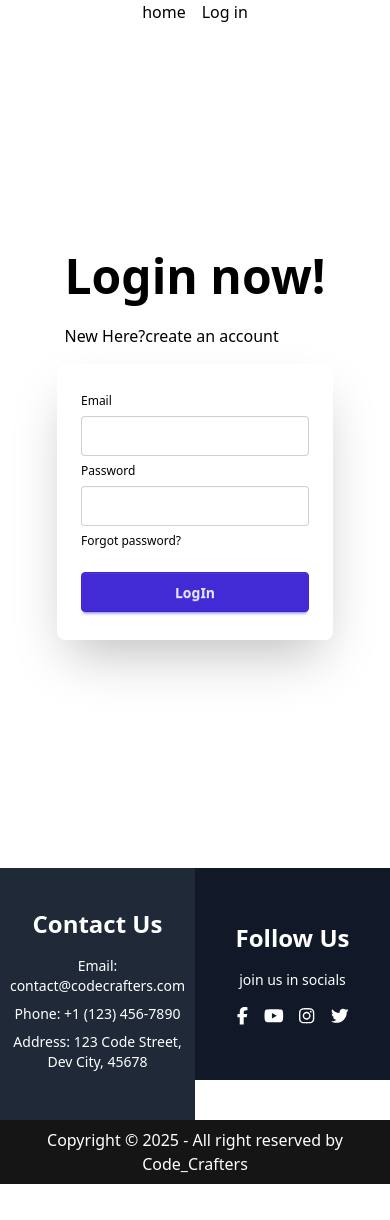
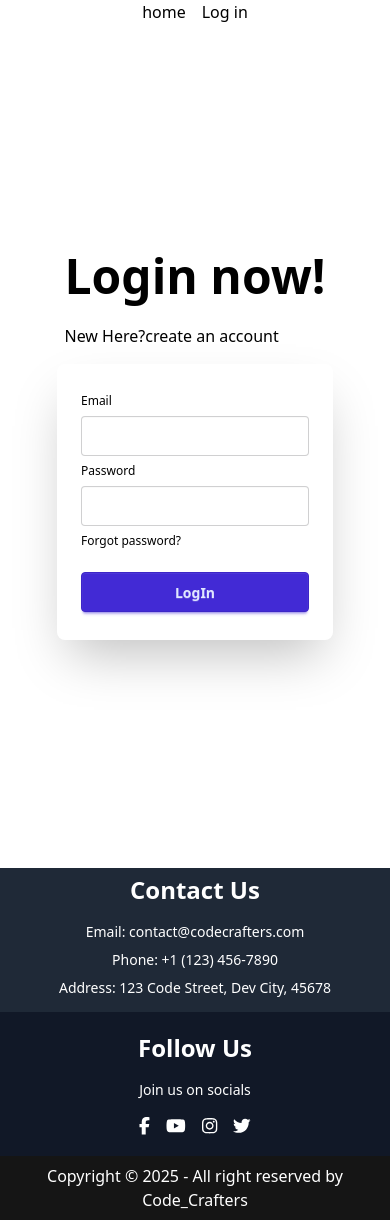
Before and after one commit to Ananthadeb1/Go-Trip-Client, a React (Vite) app: page /login in a window 390 px wide. Before the commit the page ends 1184 px from the top, so only its background shows below. Built offline with nearby package versions, Linux system fonts and the light colour scheme; no server answers.

Commit message:
some modification

```diff
--- a/src/Pages/Shared/Footer/Footer.jsx
+++ b/src/Pages/Shared/Footer/Footer.jsx
@@ -4,20 +4,19 @@ import { FontAwesomeIcon } from '@fortawesome/react-fontawesome';
 const Footer = () => {
     return (
         <footer>
-            <div className="footer flex gap-0 py-0 text-white">
-                <div className="w-1/2 py-10 flex justify-center items-center" style={{ backgroundColor: '#1F2937' }}>
+            <div className="footer h-72 flex flex-col md:flex-row gap-0 py-0 text-white">
+                <div className="w-full h-full md:w-1/2  flex justify-center items-center" style={{ backgroundColor: '#1F2937' }}>
                     <div className="text-center h-max">
-                        <div className="text-center"></div>
                         <h2 className="text-2xl font-bold mb-4">Contact Us</h2>
                         <p className="mb-2">Email: contact@codecrafters.com</p>
                         <p className="mb-2">Phone: +1 (123) 456-7890</p>
                         <p className="mb-2">Address: 123 Code Street, Dev City, 45678</p>
                     </div>
                 </div>
-                <div className="w-1/2 flex justify-center items-center" style={{ backgroundColor: '#111827' }}>
-                    <div className="text-center h-max py-13.5">
+                <div className="w-full md:w-1/2 h-full flex  justify-center items-center" style={{ backgroundColor: '#111827' }}>
+                    <div className="text-center">
                         <h2 className="text-2xl font-bold mb-4">Follow Us</h2>
-                        <p>join us in socials</p>
+                        <p>Join us on socials</p>
                         <div className="flex justify-center gap-4 mt-4">
                             <a href="https://www.facebook.com" target="_blank" rel="noopener noreferrer">
                                 <FontAwesomeIcon icon={faFacebookF} size="lg" />
@@ -35,12 +34,12 @@ const Footer = () => {
                     </div>
                 </div>
             </div>
-            <div className="p-2 footer-cente text-white text-center" style={{ backgroundColor: '#151515' }}>
+            <div className="p-2 footer-center text-white text-center" style={{ backgroundColor: '#151515' }}>
                 <div>
                     <p>Copyright © 2025 - All right reserved by Code_Crafters</p>
                 </div>
             </div>
-        </footer >
+        </footer>
     );
 };
 
--- a/src/Provider/AuthProvider.jsx
+++ b/src/Provider/AuthProvider.jsx
@@ -1,6 +1,7 @@
 import { createContext, useEffect, useState } from "react";
 import { createUserWithEmailAndPassword, getAuth, onAuthStateChanged, signInWithEmailAndPassword, signOut } from "firebase/auth";
 import { app } from "../firebase/firebase.config";
+// eslint-disable-next-line react-refresh/only-export-components
 export const AuthContext = createContext(null)
 
 const auth = getAuth(app);
```
